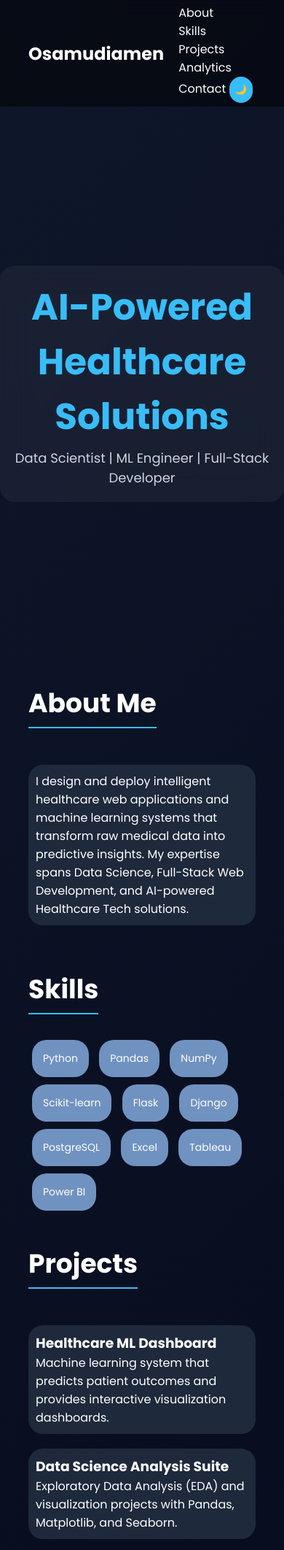
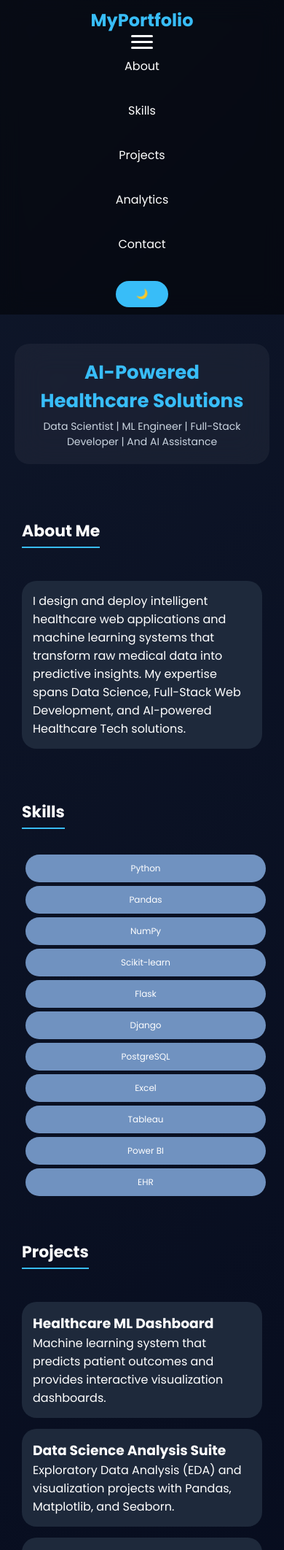
Before and after one commit to wisejoh7-tech/My-portfolio, a Flask app: page / in a window 390 px wide. Shown: the top 2124 px of the page at 73% size. Run offline with Flask 3, Linux system fonts and the light colour scheme.

Commit message:
updated portfolio

```diff
--- a/static/index.css
+++ b/static/index.css
@@ -34,3 +34,334 @@ footer {text-align:center; padding:20px; background:#6f82d3; margin-top:40px;}
 .report-metrics {width:40%;}
 .confusion-matrix {width:200px;}
 .report-note {font-family:Consolas, monospace; margin:8px 0}
+
+.navbar.shrink {
+    padding: 5px 10%;
+    background: rgba(0,0,0,0.7);
+    backdrop-filter: blur(25px);
+    transition: all 0.3s ease;
+}
+
+.navbar.shrink .logo {
+    font-size: 20px;
+}
+
+
+
+/* ================= MOBILE RESPONSIVE ================= */
+
+/* Tablets */
+@media (max-width: 1024px) {
+    .navbar {
+        padding: 10px 5%;
+    }
+.div{
+    flex-direction: column;
+        align-items: flex-start;
+         gap:5px;
+}
+    .section {
+        padding: 20px 5%;
+    }
+
+    .hero h1 {
+        font-size: 40px;
+    }
+}
+
+/* All Mobile Phones */
+@media (max-width: 768px) {
+
+    /* Navbar */
+    .navbar {
+        flex-direction: column;
+        align-items: flex-start;
+        padding: 10px 5%;
+    }
+.div{
+   flex-direction: column;
+        align-items: flex-start;
+        gap:5px;
+}
+    .navbar a {
+        margin: 8px 0;
+        display: block;
+    }
+
+    .navbar button {
+        margin-top: 10px;
+        width: 100%;
+    }
+
+    /* Hero Section */
+    .hero {
+        height: auto;
+        padding: 40px 20px;
+    }
+
+    .hero-box {
+        padding: 20px;
+    }
+
+    .hero h1 {
+        font-size: 32px;
+    }
+
+    .hero p {
+        font-size: 16px;
+    }
+
+    /* Sections */
+    .section {
+        padding: 20px;
+        margin: 15px 10px;
+    }
+
+    .section h2 {
+        font-size: 26px;
+    }
+
+    /* Cards */
+    .card {
+        padding: 15px;
+        margin: 15px 0;
+    }
+
+    /* Skills */
+    .skills span {
+        padding: 10px;
+        font-size: 12px;
+    }
+
+    /* Charts */
+    .chart-container {
+        width: 100%;
+        padding: 10px;
+    }
+
+    /* Tables */
+    .report-summary,
+    .report-metrics {
+        width: 100%;
+    }
+
+    .confusion-matrix {
+        width: 100%;
+    }
+
+    .report-table {
+        font-size: 10px;
+    }
+}
+
+/* Very Small Phones */
+@media (max-width: 480px) {
+
+    .hero h1 {
+        font-size: 26px;
+    }
+ .div{
+    flex-direction: column;
+        align-items: flex-start;
+     gap:5px;}
+
+    .hero p {
+        font-size: 14px;
+    }
+
+    .section h2 {
+        font-size: 22px;
+    }
+
+    .skills span {
+        display: block;
+        width: 100%;
+        text-align: center;
+    }
+
+    .dropdown-list {
+        padding: 8px;
+    }
+
+    footer {
+        font-size: 14px;
+        padding: 15px;
+    }
+}
+
+/* ================= MOBILE NAVBAR ================= */
+
+.menu-toggle {
+    display: none;
+    font-size: 28px;
+    cursor: pointer;
+}
+
+/* Default nav links */
+.nav-links {
+    display: flex;
+    align-items: center;
+    gap: 20px;
+}
+
+/* Mobile styles */
+@media (max-width: 768px) {
+.div{
+    flex-direction: column;
+        align-items: flex-start;
+     gap:5px;}
+    .navbar {
+        padding: 15px 5%;
+    }
+
+    .menu-toggle {
+        display: block;
+    }
+
+    .nav-links {
+        position: absolute;
+        top: 70px;
+        right: 5%;
+        width: 90%;
+        flex-direction: column;
+        background: rgba(0,0,0,0.8);
+        backdrop-filter: blur(20px);
+        border-radius: 15px;
+        padding: 20px;
+        display: none;
+        animation: slideDown 0.3s ease forwards;
+    }
+
+    .nav-links a,
+    .nav-links button {
+        margin: 10px 0;
+        width: 100%;
+        text-align: center;
+    }
+
+    .nav-links.active {
+        display: flex;
+    }
+}
+
+/* Smooth dropdown animation */
+@keyframes slideDown {
+    from {
+        opacity: 0;
+        transform: translateY(-15px);
+    }
+    to {
+        opacity: 1;
+        transform: translateY(0);
+    }
+}
+
+
+/* ================= MODERN MOBILE NAVBAR ================= */
+
+.navbar {
+    display: flex;
+    justify-content: space-between;
+    align-items: center;
+    padding: 10px 10%;
+    position: sticky;
+    top: 0;
+    backdrop-filter: blur(15px);
+    background: rgba(0,0,0,0.5);
+    z-index: 1000;
+}
+
+.navbar .logo {
+    font-size: 24px;
+    font-weight: bold;
+    color: #38bdf8;
+}
+
+/* Nav Links */
+.nav-links {
+    display: flex;
+    align-items: center;
+    gap: 20px;
+}
+
+.nav-links a,
+.nav-links button {
+    color: white;
+    text-decoration: none;
+    font-weight: 500;
+}
+
+.nav-links button {
+    background: #38bdf8;
+    border: none;
+    padding: 8px 15px;
+    border-radius: 20px;
+    cursor: pointer;
+    font-weight: 600;
+}
+
+/* Hamburger menu */
+.menu-toggle {
+    display: none;
+    flex-direction: column;
+    cursor: pointer;
+    gap: 5px;
+    width: 30px;
+    height: 25px;
+    justify-content: center;
+}
+
+.menu-toggle span {
+    display: block;
+    height: 3px;
+    width: 100%;
+    background: white;
+    border-radius: 3px;
+    transition: all 0.3s ease;
+}
+
+/* Hamburger animation when active */
+.menu-toggle.active span:nth-child(1) {
+    transform: rotate(45deg) translate(5px, 5px);
+}
+.menu-toggle.active span:nth-child(2) {
+    opacity: 0;
+}
+.menu-toggle.active span:nth-child(3) {
+    transform: rotate(-45deg) translate(6px, -6px);
+}
+
+/* Mobile Styles */
+@media (max-width: 768px) {
+
+    .nav-links {
+        position: fixed;
+        top: 70px;
+        right: -100%;
+        width: 70%;
+        height: 100vh;
+        flex-direction: column;
+        background: rgba(0,0,0,0.85);
+        backdrop-filter: blur(20px);
+        padding: 40px 20px;
+        gap: 25px;
+        transition: right 0.4s ease;
+        border-left: 2px solid #38bdf8;
+    }
+
+    .nav-links.active {
+        right: 0;
+    }
+
+    .menu-toggle {
+        display: flex;
+    }
+
+    .nav-links a,
+    .nav-links button {
+        font-size: 18px;
+        width: 100%;
+        text-align: center;
+    }
+
+}
--- a/static/index.js
+++ b/static/index.js
@@ -69,3 +69,32 @@ const userGrowthChart = new Chart(ctx2, {
         }
     }
 });
+
+
+
+const menuToggle = document.getElementById("menuToggle");
+const navLinks = document.getElementById("navLinks");
+
+menuToggle.addEventListener("click", () => {
+    menuToggle.classList.toggle("active");
+    navLinks.classList.toggle("active");
+});
+
+// Close menu when clicking outside
+document.addEventListener("click", (e) => {
+    if (!navLinks.contains(e.target) && !menuToggle.contains(e.target)) {
+        navLinks.classList.remove("active");
+        menuToggle.classList.remove("active");
+    }
+});
+
+
+const navbar = document.querySelector(".navbar");
+
+window.addEventListener("scroll", () => {
+    if(window.scrollY > 50){
+        navbar.classList.add("shrink");
+    } else {
+        navbar.classList.remove("shrink");
+    }
+});
--- a/templates/index.html
+++ b/templates/index.html
@@ -16,10 +16,16 @@
 
 <body>
 
-<!-- Navbar -->
-<div class="navbar">
-<h2>Osamudiamen</h2>
-<div>
+   <nav class="navbar">
+    <div class="logo">MyPortfolio</div>
+
+    <!-- Hamburger Menu Toggle -->
+    <div class="menu-toggle" id="menuToggle">
+        <span></span>
+        <span></span>
+        <span></span>
+    </div>
+    <div  class="div" style="display: flex;align-items:center;gap:20px">
 <a href="#about">About</a>
 <a href="{{ url_for('skills') }}">Skills</a>
 <a href="{{ url_for('projects') }}">Projects</a>
@@ -28,13 +34,14 @@
 <a href="#contact">Contact</a>
 <button onclick="toggleMode()">🌙</button>
 </div>
-</div>
+    </div>
+</nav>
 
 <!-- Hero Section -->
 <div class="hero">
 <div class="hero-box">
 <h1>AI-Powered Healthcare Solutions</h1>
-<p>Data Scientist | ML Engineer | Full-Stack Developer</p>
+<p>Data Scientist | ML Engineer | Full-Stack Developer | And AI Assistance</p>
 </div>
 </div>
 
@@ -60,6 +67,7 @@
 <span>Excel</span>
 <span>Tableau</span>
 <span>Power BI</span>
+<span>EHR</span>
 </div>
 </div>
 
```
